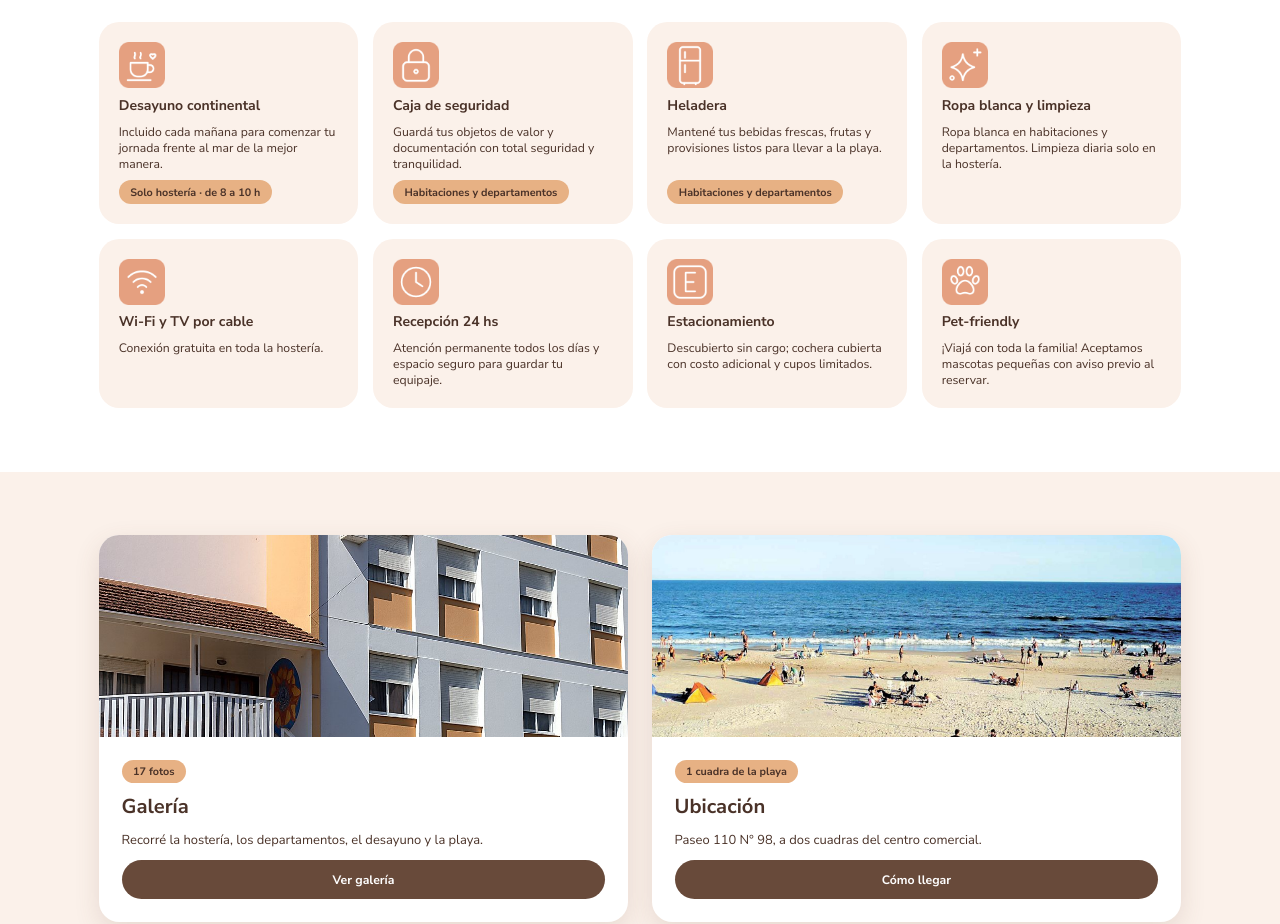
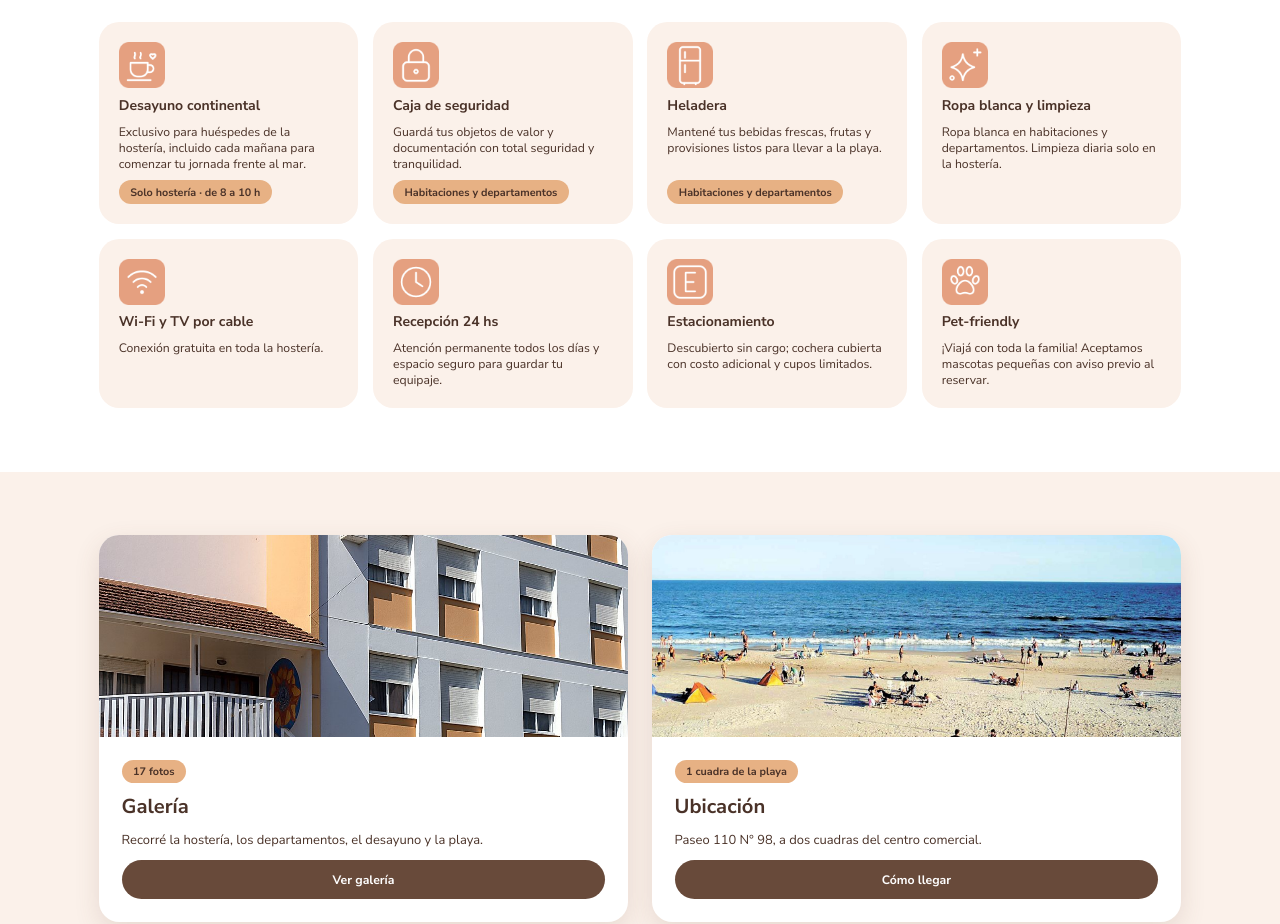
Before and after one commit to hosteriahuentalagesell/huentala, a plain HTML site: page index.html in a window 1280 px wide. Shown: the part 1804-2728 px from the top of the page. Drawn offline with Linux system fonts and the light colour scheme.

Commit message:
Desayuno: exclusivo para huéspedes de la hostería
Co-Authored-By: Claude Sonnet 5.5 <noreply@anthropic.com>
Claude-Session: https://claude.ai/code/session_01FJjUUwV9PE78i9pQbWhhu1

```diff
--- a/index.html
+++ b/index.html
@@ -136,7 +136,7 @@ footer[style*="repeat(3, 1fr)"]{padding-left:max(88px,calc((100% - 1100px)/2))!i
 <section id="incluido" class="sec" style="display: flex; flex-direction: column; gap: 40px">
 <div style="display: flex; flex-direction: column; gap: 16px; align-items: center; text-align: center"><span class="eb">COMODIDAD Y ATENCIÓN</span><h2 class="h2">Todo pensado para que <i>solo te ocupes de disfrutar</i></h2></div>
 <div style="display: grid; grid-template-columns: repeat(auto-fit, minmax(260px, 1fr)); gap: 20px">
-<div class="card" style="padding: 28px; gap: 12px; box-shadow: none; background: #FBF1EA"><img src="img/5508820b3010282f77ddb747d8643ecd.png" alt="" aria-hidden="true" style="width: 64px; height: 64px; display: block"><h3 style="margin: 0; font-size: 19.5px; line-height: 1.3">Desayuno continental</h3><span>Incluido cada mañana para comenzar tu jornada frente al mar de la mejor manera.</span><span class="chip" style="align-self: flex-start; margin-top: auto">Solo hostería · de 8 a 10 h</span></div>
+<div class="card" style="padding: 28px; gap: 12px; box-shadow: none; background: #FBF1EA"><img src="img/5508820b3010282f77ddb747d8643ecd.png" alt="" aria-hidden="true" style="width: 64px; height: 64px; display: block"><h3 style="margin: 0; font-size: 19.5px; line-height: 1.3">Desayuno continental</h3><span>Exclusivo para huéspedes de la hostería, incluido cada mañana para comenzar tu jornada frente al mar.</span><span class="chip" style="align-self: flex-start; margin-top: auto">Solo hostería · de 8 a 10 h</span></div>
 <div class="card" style="padding: 28px; gap: 12px; box-shadow: none; background: #FBF1EA"><img src="img/3a7d8ce74bd7262bf35f4cbf07cb7d6b.png" alt="" aria-hidden="true" style="width: 64px; height: 64px; display: block"><h3 style="margin: 0; font-size: 19.5px; line-height: 1.3">Caja de seguridad</h3><span>Guardá tus objetos de valor y documentación con total seguridad y tranquilidad.</span><span class="chip" style="align-self: flex-start; margin-top: auto">Habitaciones y departamentos</span></div>
 <div class="card" style="padding: 28px; gap: 12px; box-shadow: none; background: #FBF1EA"><img src="img/7857aede65567aa13807f0343438582e.png" alt="" aria-hidden="true" style="width: 64px; height: 64px; display: block"><h3 style="margin: 0; font-size: 19.5px; line-height: 1.3">Heladera</h3><span>Mantené tus bebidas frescas, frutas y provisiones listos para llevar a la playa.</span><span class="chip" style="align-self: flex-start; margin-top: auto">Habitaciones y departamentos</span></div>
 <div class="card" style="padding: 28px; gap: 12px; box-shadow: none; background: #FBF1EA"><img src="img/69ca7af4d0220c7f39ad276d88ea9cf8.png" alt="" aria-hidden="true" style="width: 64px; height: 64px; display: block"><h3 style="margin: 0; font-size: 19.5px; line-height: 1.3">Ropa blanca y limpieza</h3><span>Ropa blanca en habitaciones y departamentos. Limpieza diaria solo en la hostería.</span></div>
```
